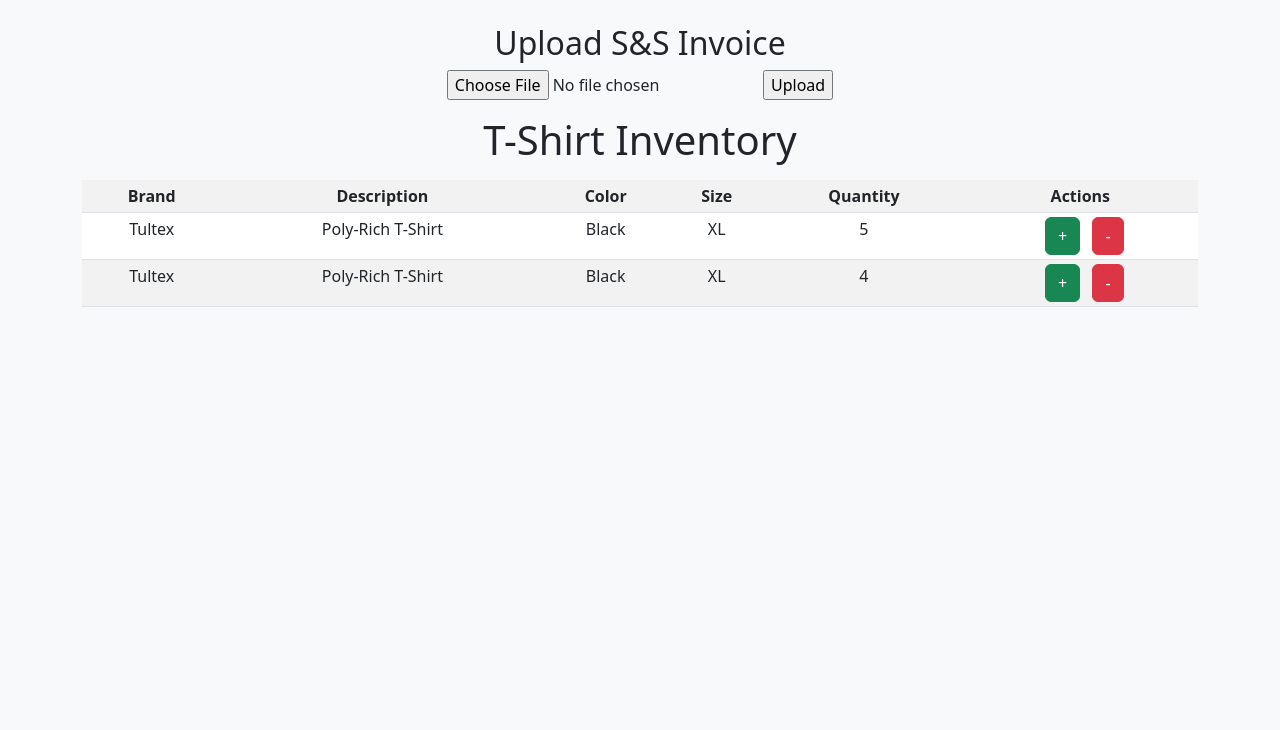
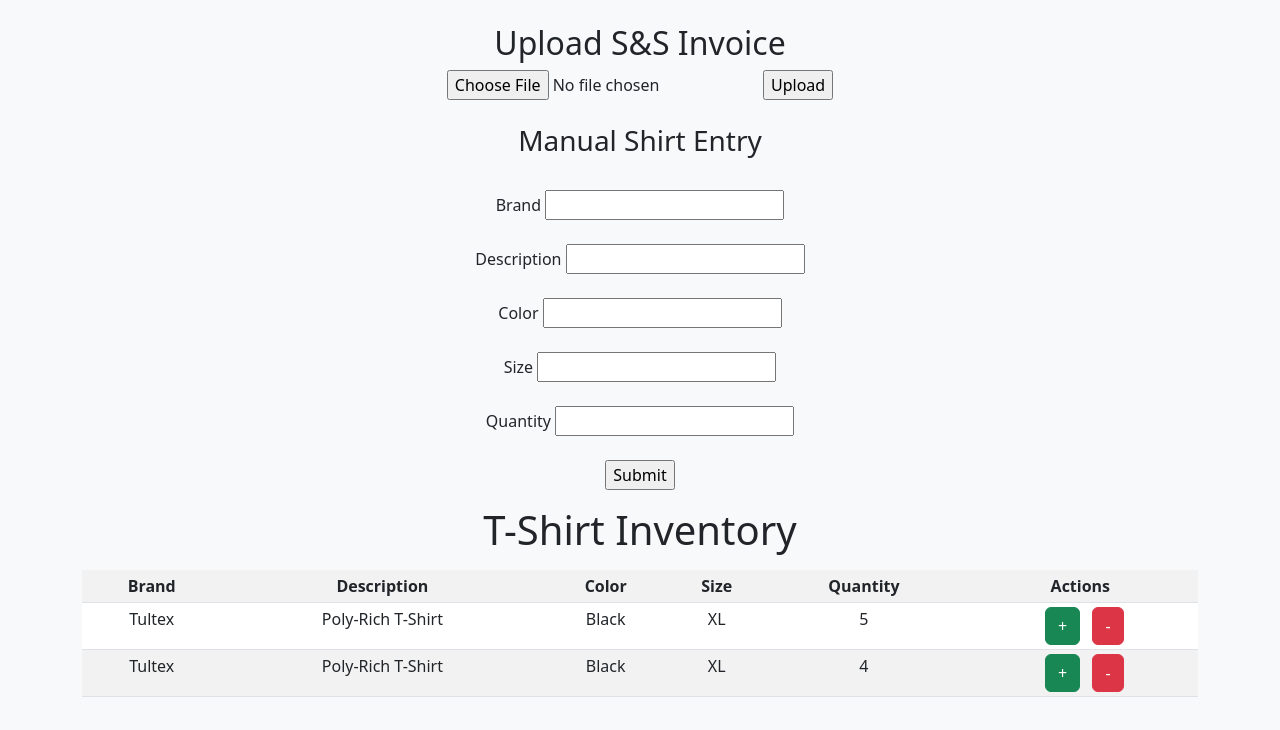
Before and after one commit to lukecbutler/Trackr, a Flask app: page / in a window 1280 px wide. Shown: the top 730 px of the page. Run offline with Flask 3, Linux system fonts and the light colour scheme; data comes from the database, SQL or seed files in the repository; both versions use the stored data as it was after the commit.

Commit message:
Add Manual Shirt Entry - stable

```diff
--- a/app.py
+++ b/app.py
@@ -140,5 +140,33 @@ def shirtsToDatabase(pdfTableData):
     conn.commit()
     conn.close()
 
+
+@app.route('/manual_shirt_entry', methods = ['GET', 'POST'])
+def manual_shirt_entry():
+    if request.method == 'POST':
+
+        # get db connection & create cursor for sql queries
+        conn = get_db_connection()
+        cursor = conn.cursor()
+
+        # get all shirt data from manual shirt entry web form
+        # the name attribute from the input tag is what the .get is pulling from
+        brand = request.form.get('brand')
+        description = request.form.get('description')
+        color = request.form.get('color')
+        size = request.form.get('size')
+        quantity = request.form.get('quantity')
+
+        # sql query to input shirt into database
+        cursor.execute('''
+            INSERT INTO shirts (brand, description, color, size, quantity)
+            VALUES (?, ?, ?, ?, ?)
+        ''', (brand, description, color, size, int(quantity)))
+
+        conn.commit()
+        conn.close()
+
+        return redirect('/')
+
 if __name__ == "__main__":
     app.run(debug=True, port=80, host='0.0.0.0')
--- a/templates/index.html
+++ b/templates/index.html
@@ -23,6 +23,35 @@
 
             <!-- Submit button to upload the selected file -->
             <input type="submit" value="Upload">
+        </form>
+    </div><br>
+
+    <div>
+
+        <!-- action is the flask route that the form is submitted to -->
+        <form class='text-center' action='/manual_shirt_entry' method = 'POST'>
+
+            <!-- id is for css, name is for flask to pull the form -->
+            <h3 class="text-center">Manual Shirt Entry</h3><br>
+            <label>Brand</label>
+            <input type="text" id='brand' name='brand'><br><br>
+
+            <label>Description</label>
+            <input type="text" id='description' name='description'><br><br>
+
+            <label>Color</label>
+            <input type="text" id='color' name='color'><br><br>
+
+            <label>Size</label>
+            <input type="text" id='size' name='size'><br><br>
+
+            <label>Quantity</label>
+            <input type="text" id='quantity' name='quantity'><br><br>
+
+
+
+            <!-- Submit manual shirt entry -->
+            <input type='submit' value="Submit"</input>
         </form>
     </div>
 
```
Also changed, not shown: createDatabase.py (+4 -4 lines), shirts.db.
